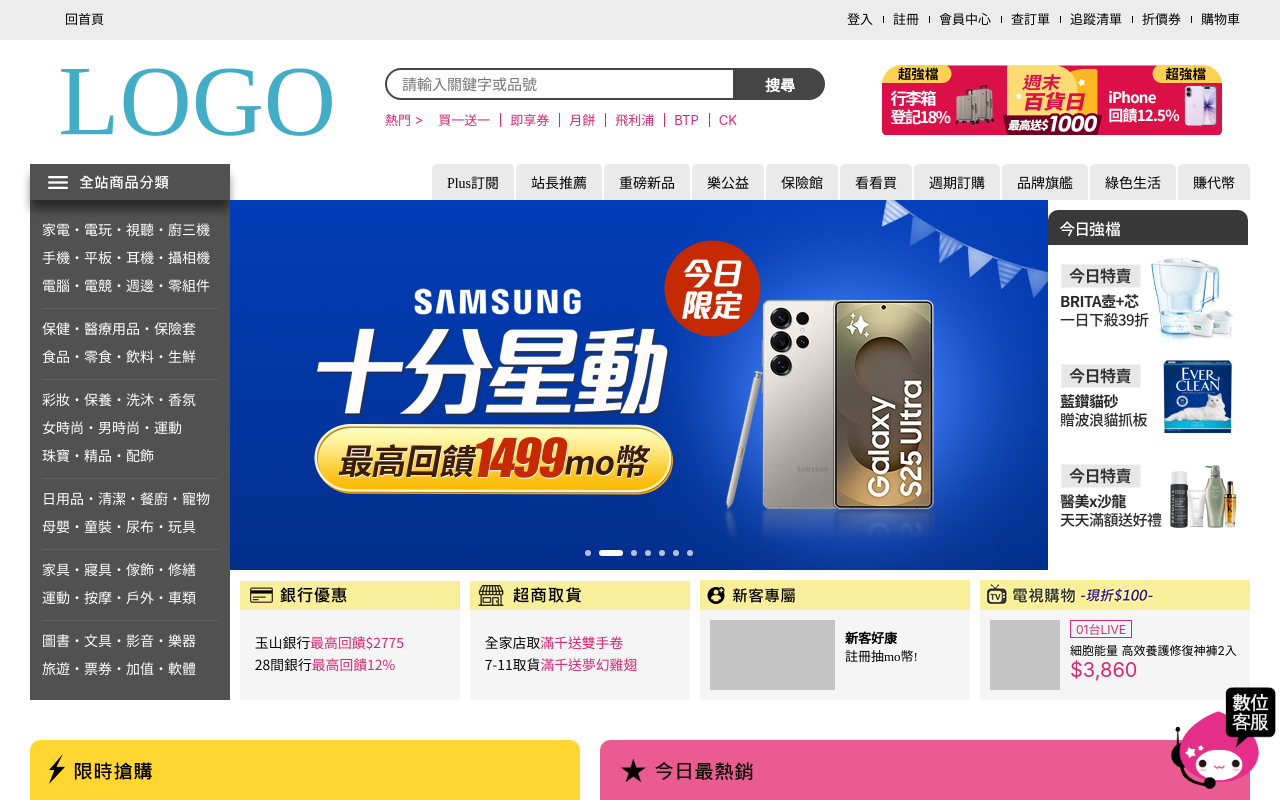
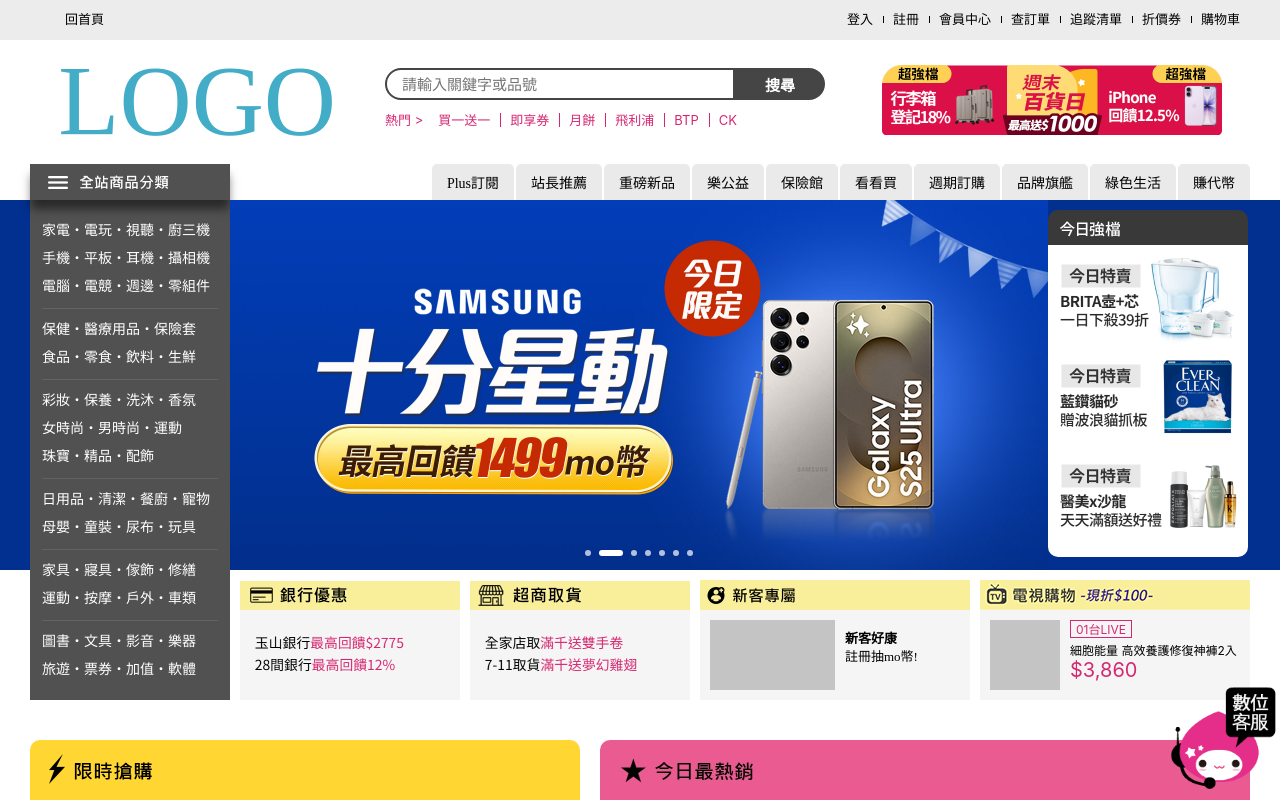
Before and after one commit to Eric0911/e-shop, a React (Create React App) app: page / in a window 1280 px wide. Shown: the top 800 px of the page. Built offline with nearby package versions, Linux system fonts and the light colour scheme.

Commit message:
完成Banner輪播的部分

```diff
--- a/src/App.js
+++ b/src/App.js
@@ -1,8 +1,9 @@
 import './style.css';
-import React from "react";
-import Slide from "./slide.js";
+import React, { useState } from "react";
+import Slide from "./slide";
 
 function App() {
+  const [bannerBg, setBannerBg] = useState("#000000");
 
   return (
     <div className="App">
@@ -80,7 +81,8 @@ function App() {
           </div>
         </div>
       </header>
-      <div className='banner'>
+      <div className='banner' style={{ backgroundColor: bannerBg, transition: "background-color 0.8s ease" }}>
+        <div>
           <div className='banner-left'>
             <div className='menu-title'>
               <img src="/images/menu-title.png" alt="/"></img>
@@ -108,7 +110,7 @@ function App() {
             </div>
           </div>
           <div className='banner-middle'>
-          <Slide />
+            <Slide onBgChange={setBannerBg}/>
           </div>
           <div className='banner-right'>
             <div className='banner-right-title'>
@@ -123,6 +125,7 @@ function App() {
               <img src="/images/banner-promo_3.png" alt="/"></img>
             </div>
             <div className='banner-right-bottom'>
+            </div>
           </div>
         </div>
       </div>
--- a/src/slide.js
+++ b/src/slide.js
@@ -1,23 +1,29 @@
-// import React from "react";
-// import { Swiper, SwiperSlide } from "swiper/react";
-// import "swiper/css";
-// import "swiper/css/pagination";
-// import "swiper/css/autoplay";
-// import { Autoplay, Pagination } from "swiper/modules";
-// import "./style.css"; // 確保這行有引入 CSS
-
-import React from "react";
+import React, { useState } from "react";
 import { Swiper, SwiperSlide } from "swiper/react";
 import { Autoplay, Pagination } from "swiper/modules";
 import "swiper/css";
 import "swiper/css/pagination";
 import "./style.css"; // 確保這行有引入 CSS
 
-const Slide = () => {
+const Slide = ({onBgChange}) => {
+  // 用 useState 來記錄目前背景顏色
+  const [bgColor, setBgColor] = useState("#000000");
 
-    return (
+  // 每張幻燈片對應的背景顏色，可自行修改
+  const bgColors = [
+    "#F1E9DA",
+    "#023090",
+    "#FAD24F",
+    "#6B7B92",
+    "#7646FE",
+    "#F6DCC1",
+    "#8A1213",
+  ];
 
-    <div className="carousel-wrapper">
+
+  return (
+
+    <div className="carousel-wrapper" style={{ backgroundColor: bgColor }}>
       <Swiper
         modules={[Autoplay, Pagination]}
         slidesPerView={1}
@@ -25,6 +31,12 @@ const Slide = () => {
         autoplay={{ delay: 5000 }}
         pagination={{ clickable: true, }}
         className="custom-swiper"
+        onSlideChange={(swiper) => {
+          const index = swiper.realIndex; // 真實索引（排除 loop）
+          const newColor = bgColors[index % bgColors.length];
+          setBgColor(newColor);
+          if (onBgChange) onBgChange(newColor); // ✅ 回傳給父層
+        }}
       >
         <SwiperSlide><img src="/images/banner_0.jpg" alt="/" /></SwiperSlide>
         <SwiperSlide><img src="/images/banner_1.jpg" alt="/" /></SwiperSlide>
@@ -35,7 +47,7 @@ const Slide = () => {
         <SwiperSlide><img src="/images/banner_6.jpg" alt="/" /></SwiperSlide>
       </Swiper>
     </div>
-    );
+  );
 };
 
 export default Slide;
--- a/src/style.css
+++ b/src/style.css
@@ -283,6 +283,10 @@ a {
 
 .banner {
   height: 370px;
+  width: 100%;
+}
+
+.banner > div {
   width: 1220px;
   display: flex;
 }
@@ -328,6 +332,10 @@ a {
   height: 100%;
   object-fit: cover; /* 保持比例填滿 */
   display: block;
+}
+
+.custom-swiper {
+  width: 818px;
 }
 
 /* Swiper 預設點點樣式修改 */
--- a/src/style.scss
+++ b/src/style.scss
@@ -284,6 +284,10 @@ a{
 
 .banner{
     height: 370px;
+    width: 100%;
+}
+
+.banner > div {
     width: 1220px;
     display: flex;
 }
@@ -331,6 +335,10 @@ a{
     display: block;
 }
 
+.custom-swiper {
+    width: 818px;
+}
+
 /* Swiper 預設點點樣式修改 */
 .custom-swiper .swiper-pagination-bullet {
     background: rgba(255, 255, 255, 0.7);
@@ -355,6 +363,7 @@ a{
     bottom: 10px !important;
     text-align: center;
 }
+
 
 .banner-right{
     width: 202px;
```
Also changed, not shown: note.txt, 1 other file (tests, documents, lock files or other folders). Lines whose indentation alone changed are shown as unchanged.
